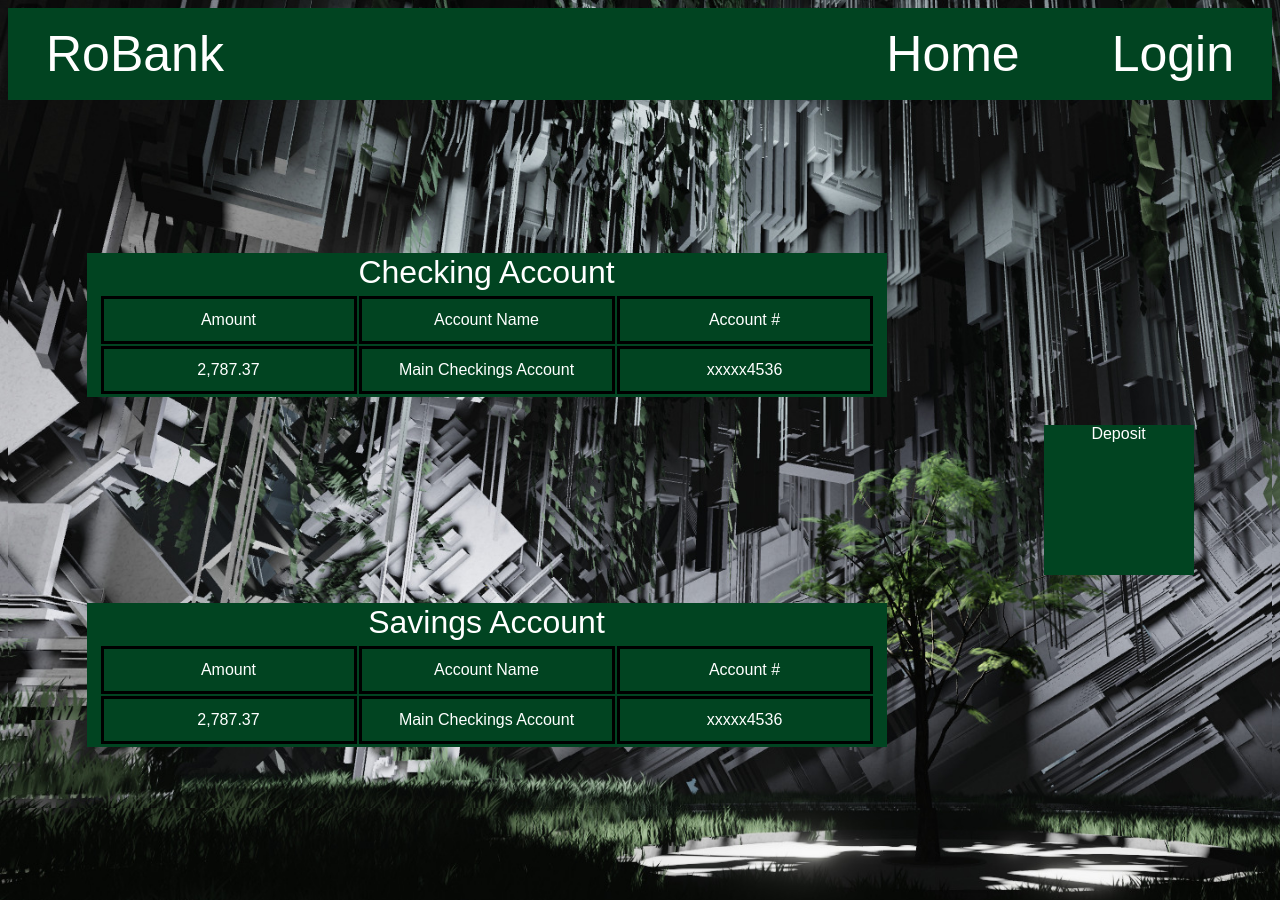
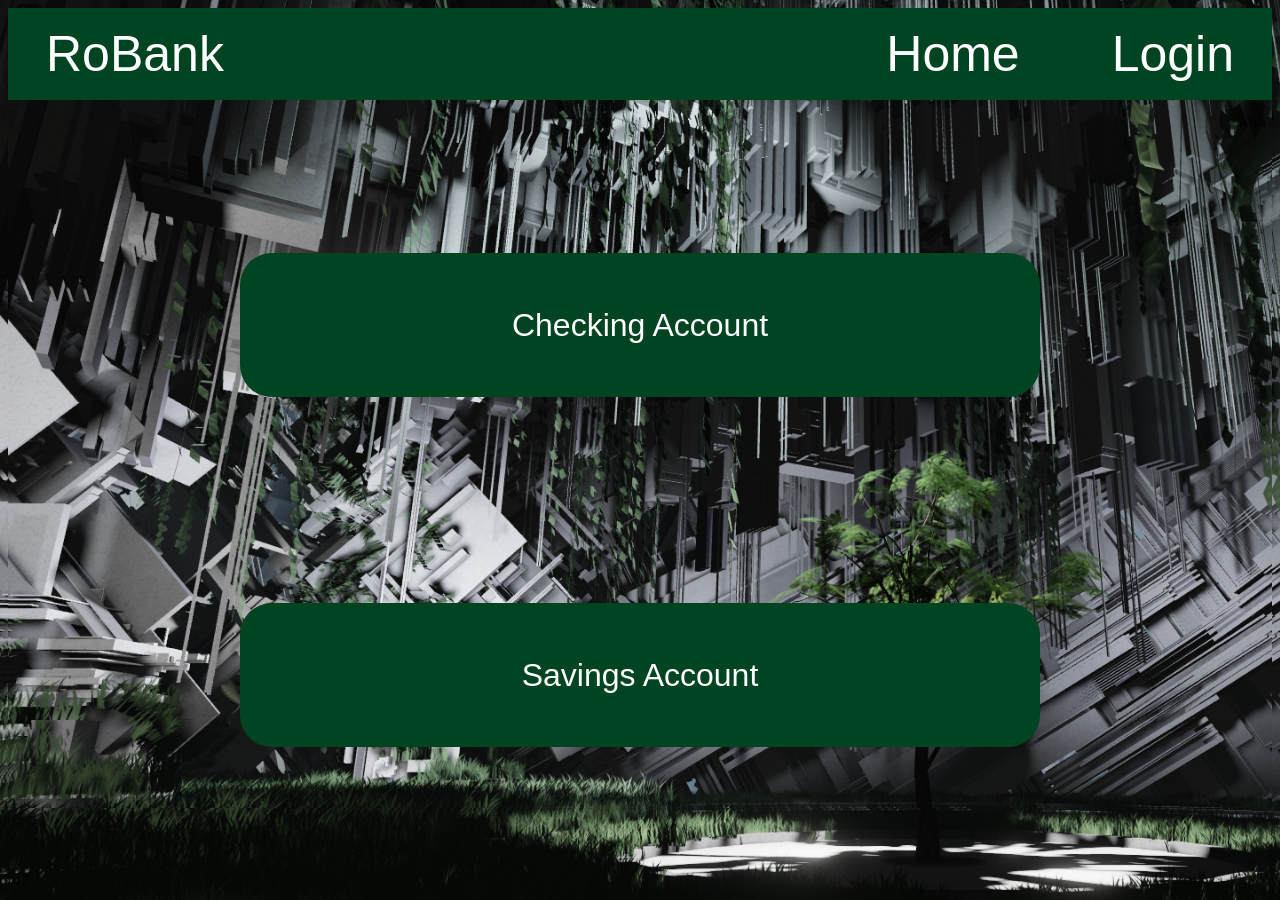
Before and after one commit to J-M0101/RoBankCmpe131, a PHP site: page /accountInfo.html in a window 1280 px wide. Run offline with PHP 8.4, Linux system fonts and the light colour scheme.

Commit message:
Updated accountinfo and Login

```diff
--- a/Styles.css
+++ b/Styles.css
@@ -144,41 +144,60 @@ input{
 
 table td {
   border: solid 3px black;
-  width: 16rem;
+  width: 14rem;
   height: 3rem;
   word-wrap: break-word;
-  background-color: #014421;
+  background-color: black;
   text-align: center;
 }
 
+.dropbtn {
+  background-color: inherit;
+  color: white;
+  width: 800px;
+  height: 9rem;
+  font-size: 2rem;
+  border: none;
+  border-radius: 2rem;
+}
+
+.dropdown {
+  position: relative;
+  display: inline-block;
+}
+
+.dropdown-content {
+  display: none;
+  background-color:#014421;
+  min-width: 160px;
+  box-shadow: 0px 8px 16px 0px rgba(0,0,0,0.2);
+  z-index: 1;
+  border-radius: 2rem;
+}
+
+.dropdown-content a {
+  align-content: center;
+  color: white;
+  padding: 12px 16px;
+  text-decoration: none;
+  display: block;
+  text-align: center;
+}
+
+.dropdown-content a:hover {background-color: #ddd;}
+
+.dropdown:hover .dropdown-content {display: block;}
+
+.dropdown:hover .dropbtn {background-color: #014421;}
 
 .checkingsaccount{
   display: flex;
   justify-content: space-around;
   height: 9rem;
   align-items: center;
-  /* border-width: thick; */
   background-color: #014421;
   flex-direction: column;
   font-size: 2rem;
+  border-radius: 2rem;
+
 }
-
-.depoBox{
-  display: flex;
-  justify-content: center;
-  align-self: center;
-  background-color: #014421;
-  height: 150px;
-  width: 150px;
-}
-
-/* .deposit{ */
-  /* display: flex;
-  /* justify-content: space-around; */
-  /* height: 9rem;
-  align-items: center; */
-  /* border-width: thick; */
-  /* background-color: #014421;
-  flex-direction: column;
-  font-size: 2rem; */ */
-/* } */
--- a/accountInfo.html
+++ b/accountInfo.html
@@ -10,7 +10,7 @@
     <div class = "topBox">
 
       <div class = "leftBoxL">
-        <button class="toplink"><a href="ATMLogin.html" id="topcolor">RoBank</a></button>
+        <button class="toplink"><a href="accountLogin.html" id="topcolor">RoBank</a></button>
       </div>
       <div class = "buttonGroup">
         <div class = "rightBoxL">
@@ -26,47 +26,24 @@
     <div class = "parentBox">
       <div class = "lowerBackdrop">
         <div class = "checkingsaccount">
-          Checking Account
-          <div class = "infoBox">
-            <table>
-              <tbody>
-                <tr>
-                  <td>Amount</td>
-                  <td>Account Name</td>
-                  <td>Account #</td>
-                </tr>
-                <tr>
-                  <td>2,787.37</td>
-                  <td>Main Checkings Account</td>
-                  <td>xxxxx4536</td>
-                </tr>
-              </tbody>
-            </table>
+          <div class="dropdown">
+            <button class="dropbtn">Checking Account</button>
+            <div class="dropdown-content">
+              <a href="#">Account 1</a>
+              <a href="#">Account 2</a>
+              <a href="#">Account 3</a>
+            </div>
           </div>
         </div>
         <div class = "checkingsaccount">
-          Savings Account
-          <div class = "infoBox">
-            <table>
-              <tbody>
-                <tr>
-                  <td>Amount</td>
-                  <td>Account Name</td>
-                  <td>Account #</td>
-                </tr>
-                <tr>
-                  <td>2,787.37</td>
-                  <td>Main Checkings Account</td>
-                  <td>xxxxx4536</td>
-                </tr>
-              </tbody>
-            </table>
+          <div class="dropdown">
+            <button class="dropbtn">Savings Account</button>
+            <div class="dropdown-content">
+              <a href="#">Account 1</a>
+              <a href="#">Account 2</a>
+              <a href="#">Account 3</a>
+            </div>
           </div>
-        </div>
-      </div>
-      <div class = "depoBox">
-        <div class = "deposit">
-          Deposit
         </div>
       </div>
     </div>
```
Also changed, not shown: ATMLogin.html (+4 -4 lines), ATMDeposit.html (renamed from ATMDeposite.html), 1 other file.
